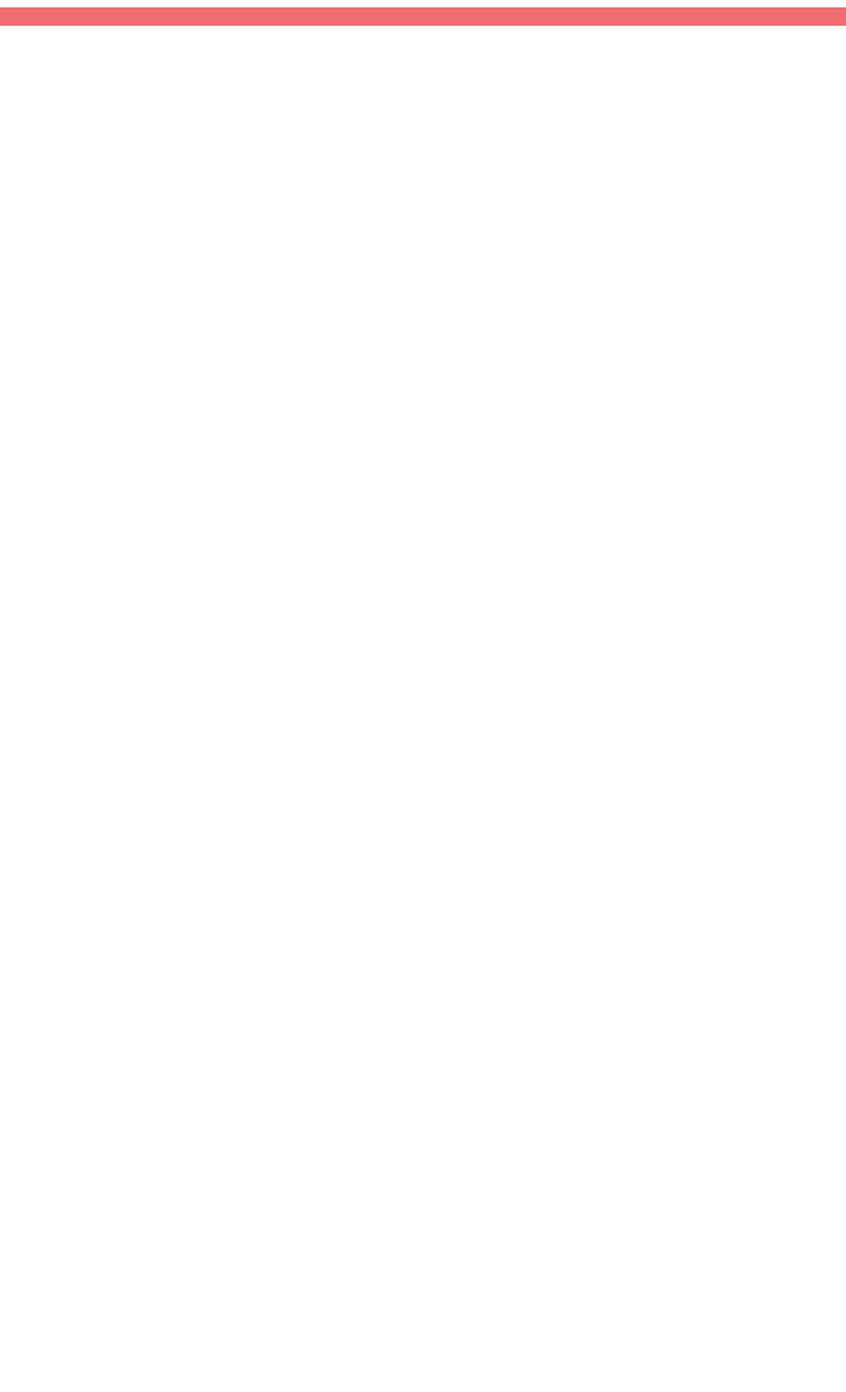
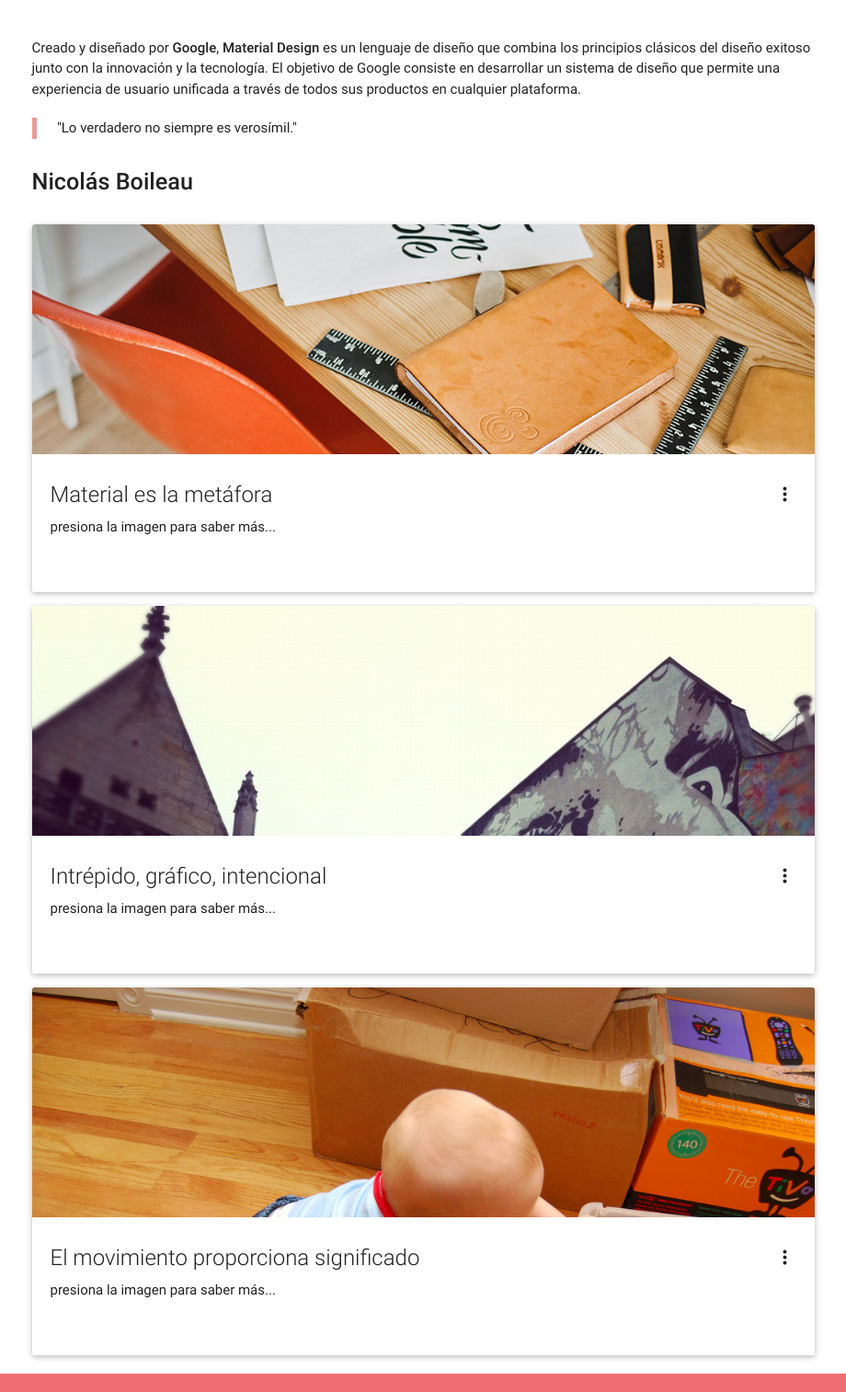
Before and after one commit to diniremix/materializeApp, a plain HTML site: page index.html in a window 1280 px wide. Shown: the part 76-1590 px from the top of the page at 92% size, without its empty margins (180-1100 px from the left). Before the commit the page ends 800 px from the top, so only its background shows below. Drawn offline with Linux system fonts and the light colour scheme.

Commit message:
added container intro and cards with info about material desing, fix the sideNav

```diff
--- a/index.html
+++ b/index.html
@@ -8,6 +8,7 @@
     <meta name="viewport" content="width=device-width, initial-scale=1.0, maximum-scale=1.0, user-scalable=no"/>
   </head>
   <body>
+    <!-- sideNav -->
     <nav>
       <div class="nav-wrapper red">
         <a href="#!" class="brand-logo center">MaterializeApp</a>
@@ -15,25 +16,86 @@
         <ul class="right">
           <li><a class="dropdown-button" href="#!" data-activates="dropdown1"><i class="mdi-navigation-more-vert"></i></a></li>
           <ul id='dropdown1' class='dropdown-content'>
-            <li><a href="#!">Ajustes</a></li>
             <li><a class="modal-trigger" href="#modal1">Acerca de</a></li>
           </ul>
         </ul>
         <ul class="side-nav " id="mobile-demo">
           <li>
-              <!-- estilo google -->
-                <!-- <div class="card small">
-                  <img src="office.jpg">
-              </div>  -->
-              <!--  -->
-              <img class="materialboxed" width="250" src="img/office.jpg">
+            <img class="materialboxed" width="250" src="img/office.jpg">
           </li>
-          <li><a href="#!">First</a></li>
-          <li><a href="#!">Second</a></li>
-          <li><a href="#!">Third</a></li>
+          <li><a href="#!">Mensajes</a></li>
+          <li><a href="#!">Acerca de</a></li>
         </ul>
       </div>
     </nav>
+    <!-- sideNav -->
+
+    <!-- container intro -->
+    <div class="container">
+      <p> <br> </p>
+      <p>
+       Creado y diseñado por <strong>Google</strong>, <strong>Material Design</strong> es un lenguaje de diseño que combina los principios clásicos del diseño exitoso junto con la innovación y la tecnología. El objetivo de Google consiste en desarrollar un sistema de diseño que permite una experiencia de usuario unificada a través de todos sus productos en cualquier plataforma.
+      </p>
+      <blockquote>
+        "Lo verdadero no siempre es verosímil."
+      </blockquote>
+      <p class="flow-text"><strong>Nicolás Boileau</strong></p>
+      <p>
+    </div>
+    <!-- container intro -->
+
+    <!-- container Cards -->
+    <div class="container">
+      <div class="card medium">
+        <div class="card-image waves-effect waves-block waves-light">
+          <img class="activator" src="img/office.jpg">
+        </div>
+        <div class="card-content">
+          <span class="card-title activator grey-text text-darken-4">Material es la metáfora<i class="mdi-navigation-more-vert right"></i></span>
+           <p>presiona la imagen para saber más...
+          </p>
+        </div>
+        <div class="card-reveal">
+          <span class="card-title grey-text text-darken-4">Material es la metáfora <i class="mdi-navigation-close right"></i></span>
+          <p>La metáfora de material define la relación entre el espacio y el movimiento. La idea es que la tecnología es inspirada en el papel y la tinta y se utiliza para facilitar la creatividad y la innovación. Las superficies y los bordes proporcionan indicaciones visuales familiares que permiten a los usuarios comprender rápidamente la tecnología más allá del mundo físico.</p>
+        </div>
+      </div>
+    </div>
+
+    <div class="container">
+      <div class="card medium">
+        <div class="card-image waves-effect waves-block waves-light">
+          <img class="activator" src="img/e1e8a292dfc618fe6f340cac498f359a.jpg">
+        </div>
+        <div class="card-content">
+          <span class="card-title activator grey-text text-darken-4">Intrépido, gráfico, intencional<i class="mdi-navigation-more-vert right"></i></span>
+           <p>presiona la imagen para saber más...
+          </p>
+        </div>
+        <div class="card-reveal">
+          <span class="card-title grey-text text-darken-4">Intrépido, gráfico, intencional<i class="mdi-navigation-close right"></i></span>
+          <p>Elementos y componentes tales como cuadriculas, tipografía, color y las imágenes no sólo son visualmente agradables, sino que también crean un sentido de jerarquía, significado y enfoque. Con énfasis en diferentes acciones y componentes crean una guía visual para los usuarios.</p>
+        </div>
+      </div>
+    </div>
+
+    <div class="container">
+      <div class="card medium">
+        <div class="card-image waves-effect waves-block waves-light">
+          <img class="activator" src="img/3511309630_4aee282a40_b.jpg">
+        </div>
+        <div class="card-content">
+          <span class="card-title activator grey-text text-darken-4">El movimiento proporciona significado<i class="mdi-navigation-more-vert right"></i></span>
+           <p>presiona la imagen para saber más...
+          </p>
+        </div>
+        <div class="card-reveal">
+          <span class="card-title grey-text text-darken-4">El movimiento proporciona significado<i class="mdi-navigation-close right"></i></span>
+          <p>El movimiento permite al usuario dibujar un paralelo entre lo que ven en la pantalla y en la vida real. Al proporcionar tanto la retroalimentación y la familiaridad, lo que permite al o la usuario sumergirse completamente en tecnología desconocida. El movimiento posee consistencia y continuidad, además de dar a los usuarios la información subconsciente adicional sobre objetos y transformaciones.</p>
+        </div>
+      </div>
+    </div>
+    <!-- container Cards -->
 
     <footer class="page-footer"></footer>
 
```
